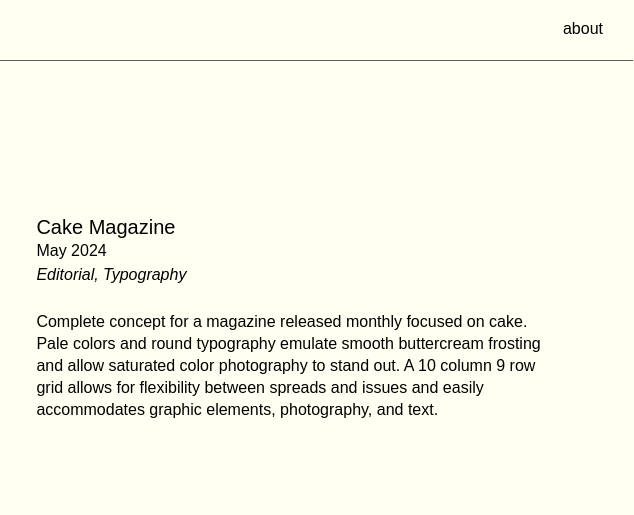
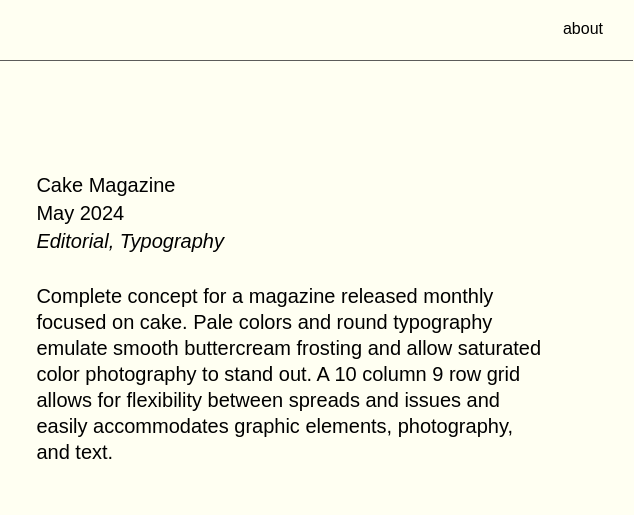
Before and after one commit to orangeow/portfolio, a plain HTML site: page cake-mag/index.html in a window 1280 px wide. Shown: the top 515 px of the page, 646-1280 px from the left. Drawn offline with Linux system fonts and the light colour scheme; a web font is replaced by a local one.

Commit message:
Add files via upload

```diff
--- a/cake-mag/index.html
+++ b/cake-mag/index.html
@@ -8,7 +8,8 @@
         <link rel="stylesheet" href="https://use.typekit.net/tmr4dfb.css">
         <meta charset="utf-8">
         <meta http-equiv="X-UA-Compatible" content="IE=edge">
-        <title></title>
+        <title>Cake Magazine</title>
+        <link rel="icon" type="image/x-icon" href="../favicon.png">
         <meta name="description" content="">
         <meta name="viewport" content="width=device-width, initial-scale=1">
         <link rel="stylesheet" href="styles.css">
--- a/cake-mag/styles.css
+++ b/cake-mag/styles.css
@@ -87,30 +87,31 @@ a{
     font-weight: 400;
     font-style: normal;
     font-size:20px;
-    line-height:24px;
+    line-height:28px;
 }
 
 .project-description{
     font-family: "azo-sans-web", sans-serif;
     font-weight: 300;
     font-style: normal;
-    font-size: 16px;
-    line-height:22px;
+    font-size: 20px;
+    line-height:26px;
 }
 
 .project-date{
     font-family: "azo-sans-web", sans-serif;
     font-weight: 300;
     font-style: normal;
-    font-size: 16px;
-    line-height:24px;
+    font-size: 20px;
+    line-height:28px;
 }
 
 .project-type{
     font-family: "azo-sans-web", sans-serif;
     font-weight: 300;
     font-style: italic;
-    line-height:24px;
+    font-size: 20px;
+    line-height:28px;
 }
 
 
@@ -150,7 +151,8 @@ a{
     font-family: "azo-sans-web", sans-serif;
     font-weight: 300;
     font-style: normal;
-    font-size:16pt;
+    font-size:20px;
+    line-height: 26px;
 }
 
 .spread{
```
